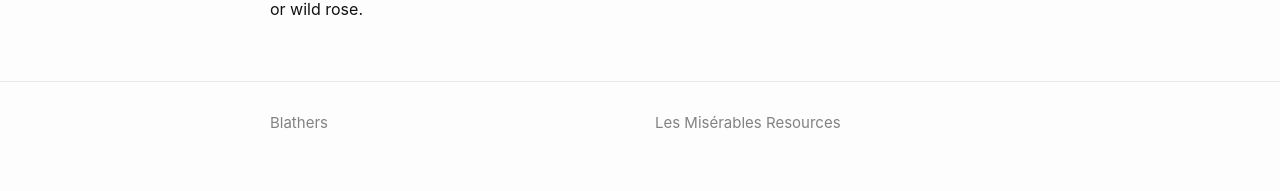
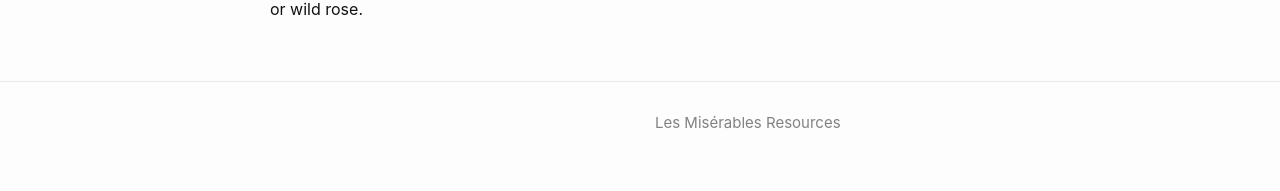
Before and after one commit to lesmisblathers/lesmisblathers.github.io, a Jekyll site: the page built from footnotes/donougher.md, in a window 1280 px wide. Shown: the part 708-899 px from the top of the page. Built offline with Jekyll 4.4.1, drawn with Linux system fonts in a browser that asks for light colours.

Commit message:
Update _config.yml

```diff
--- a/_config.yml
+++ b/_config.yml
@@ -1,6 +1,4 @@
 title: Les Mis Blathers
-author:
-  name: Blathers
 
 # The `>` after `description:` means to ignore line-breaks until next key.
 # If you want to omit the line-break after the end of text, use `>-` instead.
```
